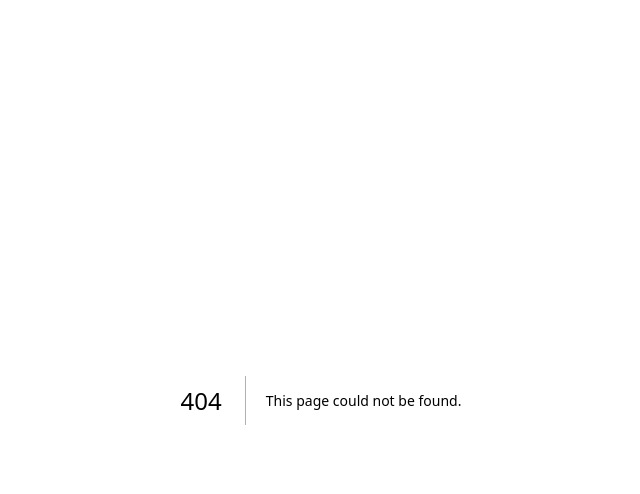
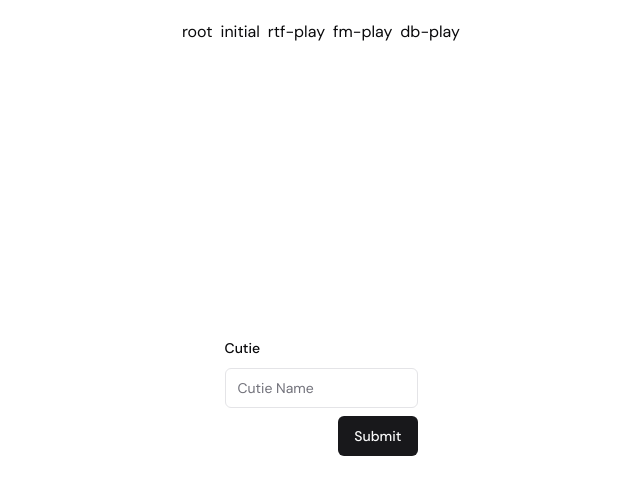
Before and after one commit to aikhe/next-canvas, a Next.js app: page /playground/db-play in a window 1280 px wide. Before the commit this address had no page. Shown: the top 494 px of the page, without its empty margins (319-959 px from the left). Built offline with nearby package versions, Linux system fonts and the light colour scheme; no server answers; the database is empty.

Commit message:
full CRUD implementation and passed the initial learning curve but more polishing (utilizing prismadb)

```diff
--- /dev/null
+++ b/app/(main)/playground/db-play/page.tsx
@@ -0,0 +1,13 @@
+import AddCutie from "@/components/add-cutie";
+import CutieCard from "@/components/cutie-card";
+
+export default async function datatest() {
+  return (
+    <div className="flex h-[100vh] items-center justify-center overflow-hidden">
+      <div className="flex max-w-64 flex-col gap-4 break-words">
+        <AddCutie />
+        <CutieCard />
+      </div>
+    </div>
+  );
+}
--- a/app/(main)/playground/layout.tsx
+++ b/app/(main)/playground/layout.tsx
@@ -17,6 +17,10 @@ const links = [
     Link: "/playground/fm-play",
     Text: "fm-play",
   },
+  {
+    Link: "/playground/db-play",
+    Text: "db-play",
+  },
 ];
 
 export default function PlaygroundLayout({
@@ -26,9 +30,13 @@ export default function PlaygroundLayout({
 }>) {
   return (
     <main>
-      <div className="absolute left-[50%] top-5 z-[1] flex -translate-x-[50%] gap-2">
+      <div className="absolute left-[50%] top-5 z-[1] flex max-w-fit -translate-x-[50%] gap-2 whitespace-nowrap">
         {links.map((link) => {
-          return <Link href={link.Link}>{link.Text}</Link>;
+          return (
+            <Link key={link.Text} href={link.Link}>
+              {link.Text}
+            </Link>
+          );
         })}
       </div>
       {children}
--- a/app/(main)/playground/page.tsx
+++ b/app/(main)/playground/page.tsx
@@ -1,71 +1,9 @@
-"use client";
-
-import { useForm } from "react-hook-form";
-import axios from "axios";
-import { useRouter } from "next/router";
-import {
-  Form,
-  FormControl,
-  FormDescription,
-  FormField,
-  FormLabel,
-  FormItem,
-  FormMessage,
-} from "@/components/ui/form";
-import { Input } from "@/components/ui/input";
-import * as z from "zod";
-import { zodResolver } from "@hookform/resolvers/zod";
 import Image from "next/image";
 
-const formSchema = z.object({
-  name: z.string().min(1).max(50, {
-    message: "Name is required",
-  }),
-});
-
-export default function DataTest() {
-  const form = useForm<z.infer<typeof formSchema>>({
-    resolver: zodResolver(formSchema),
-    defaultValues: {
-      name: "",
-    },
-  });
-
-  const onSubmit = async (values: z.infer<typeof formSchema>) => {
-    try {
-      const response = await axios.post("/api/cuties", values);
-    } catch (error) {
-      console.log(error);
-    }
-  };
-
+export default function page() {
   return (
-    <>
-      <div className="flex h-[100vh] items-center justify-center overflow-hidden">
-        <Image src="/spiral.jpg" alt="" width={300} height={300} />
-      </div>
-      <Form {...form}>
-        <form onSubmit={form.handleSubmit(onSubmit)}>
-          <FormField
-            control={form.control}
-            name="name"
-            render={({ field }) => (
-              <FormItem>
-                <FormLabel>Name</FormLabel>
-                <FormControl>
-                  <Input {...field} placeholder="Cutie Name" />
-                </FormControl>
-              </FormItem>
-            )}
-          />
-          <button
-            type="submit"
-            className="mt-4 rounded bg-black p-4 text-white"
-          >
-            Submit
-          </button>
-        </form>
-      </Form>
-    </>
+    <div className="flex h-[100vh] items-center justify-center overflow-hidden">
+      <Image src="/spiral.jpg" alt="" width={300} height={300} />
+    </div>
   );
 }
--- a/app/(root)/styles/globals.css
+++ b/app/(root)/styles/globals.css
@@ -10,6 +10,11 @@
 
 .inspect {
   border: red solid 2px;
+}
+
+.text-wrap-20ch {
+  max-width: 12em; /* Roughly 20 characters, assuming the average width of 0.6em per character */
+  overflow-wrap: break-word;
 }
 
 @layer base {
--- /dev/null
+++ b/app/api/cutie/[id]/route.ts
@@ -0,0 +1,17 @@
+import { NextResponse } from "next/server";
+import { db } from "@/lib/db";
+
+export async function DELETE(request: any, { params }: { params: any }) {
+  try {
+    // console.log(request);
+    const id = params.id;
+
+    const cutie = await db.cutie.delete({
+      where: { id },
+    });
+
+    return NextResponse.json(cutie);
+  } catch (error) {
+    console.log(error);
+  }
+}
--- /dev/null
+++ b/components/add-cutie.tsx
@@ -0,0 +1,66 @@
+"use client";
+
+import { useForm } from "react-hook-form";
+import axios from "axios";
+import {
+  Form,
+  FormControl,
+  FormDescription,
+  FormField,
+  FormLabel,
+  FormItem,
+  FormMessage,
+} from "@/components/ui/form";
+import { Input } from "@/components/ui/input";
+import * as z from "zod";
+import { zodResolver } from "@hookform/resolvers/zod";
+import { Button } from "@/components/ui/button";
+import { useRouter } from "next/navigation";
+
+const formSchema = z.object({
+  name: z.string().min(1).max(50, {
+    message: "Name is required",
+  }),
+});
+
+export default function AddCutie() {
+  const form = useForm<z.infer<typeof formSchema>>({
+    resolver: zodResolver(formSchema),
+    defaultValues: {
+      name: "",
+    },
+  });
+
+  const router = useRouter();
+  const onSubmit = async (values: z.infer<typeof formSchema>) => {
+    try {
+      form.reset();
+      await axios.post("/api/cuties", values);
+      router.refresh();
+    } catch (error) {
+      console.log(error);
+    }
+  };
+
+  return (
+    <>
+      <Form {...form}>
+        <form onSubmit={form.handleSubmit(onSubmit)}>
+          <FormField
+            control={form.control}
+            name="name"
+            render={({ field }) => (
+              <FormItem>
+                <FormLabel>Cutie</FormLabel>
+                <FormControl>
+                  <Input {...field} placeholder="Cutie Name" />
+                </FormControl>
+              </FormItem>
+            )}
+          />
+          <Button className="float-end my-2">Submit</Button>
+        </form>
+      </Form>
+    </>
+  );
+}
--- /dev/null
+++ b/components/cutie-card.tsx
@@ -0,0 +1,29 @@
+import { db } from "@/lib/db";
+import DeletePostButton from "./remove-cutie";
+
+async function getCuties() {
+  const posts = await db.cutie.findMany({});
+  return posts;
+}
+
+export default async function CutieCard() {
+  const cutie = await getCuties();
+  // console.log(cutie);
+
+  return (
+    <>
+      {cutie.map((cutie) => {
+        return (
+          <div
+            key={cutie.id}
+            className="border border-dashed border-current p-4"
+          >
+            <h1 className="text-lg font-bold">{cutie.name}</h1>
+            <p>{cutie.id}</p>
+            <DeletePostButton cutieId={cutie.id} />
+          </div>
+        );
+      })}
+    </>
+  );
+}
--- /dev/null
+++ b/components/remove-cutie.tsx
@@ -0,0 +1,19 @@
+"use client";
+import { useRouter } from "next/navigation";
+
+export default function DeletePostButton({ cutieId }: { cutieId: any }) {
+  const router = useRouter();
+
+  async function deleteCutie() {
+    try {
+      await fetch(`/api/cutie/${cutieId}`, {
+        method: "DELETE",
+      });
+      router.refresh();
+    } catch (error) {
+      console.error(error);
+    }
+  }
+
+  return <button onClick={deleteCutie}>Delete Cutie</button>;
+}
```
Also changed, not shown: 1 other file (tests, documents, lock files or other folders).
